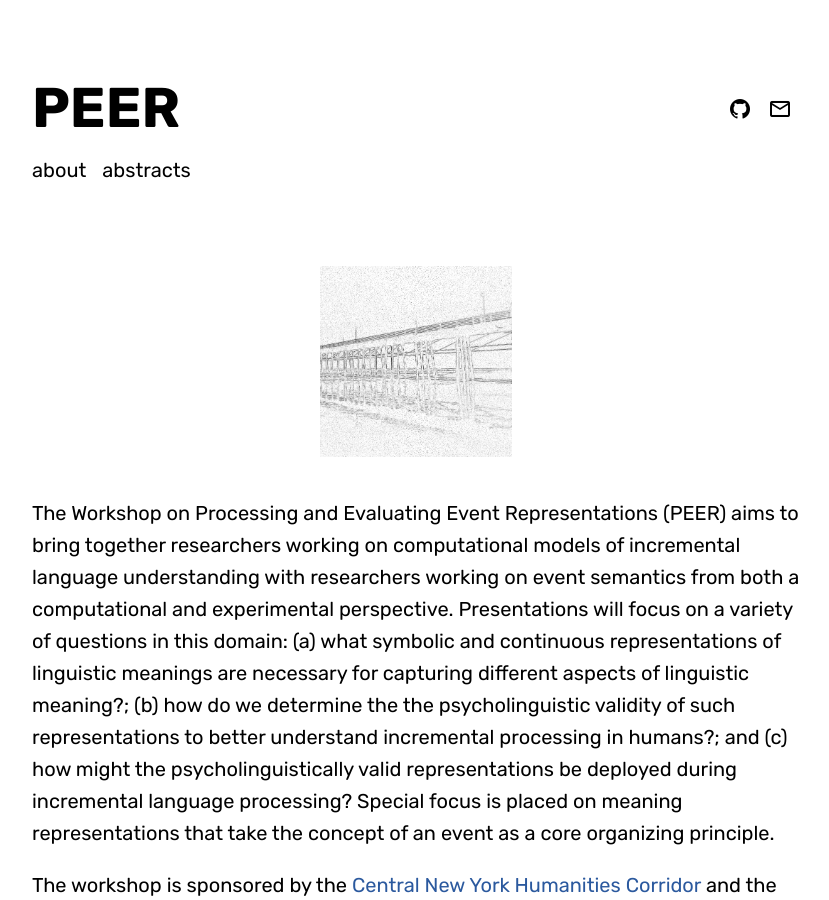
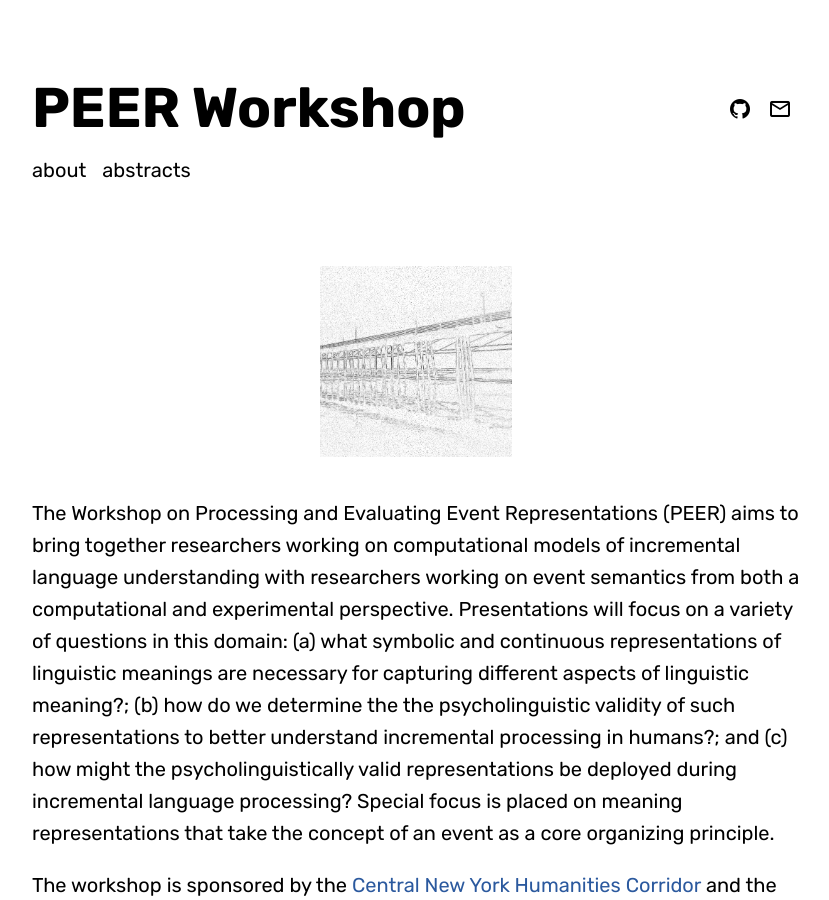
Before and after one commit to peer-workshop/peer-workshop.github.io, a Jekyll site: the page built from index.md, in a window 1280 px wide and 900 px high. Shown: the whole window, without its empty margins (224-1053 px from the left). Built offline with Jekyll 4.4.1, drawn with Linux system fonts in a browser that asks for light colours; some web fonts are replaced.

Commit message:
Edits site title

```diff
--- a/_config.yml
+++ b/_config.yml
@@ -5,7 +5,7 @@ url                          : "http://peer-workshop.github.io" # the base hostn
 # url                          : 127.0.0.1
 
 blog:
-  title                      : PEER
+  title                      : PEER Workshop
   description                : Workshop on Processing and Evaluating Event Representations
 
 # Layout configuration
```
